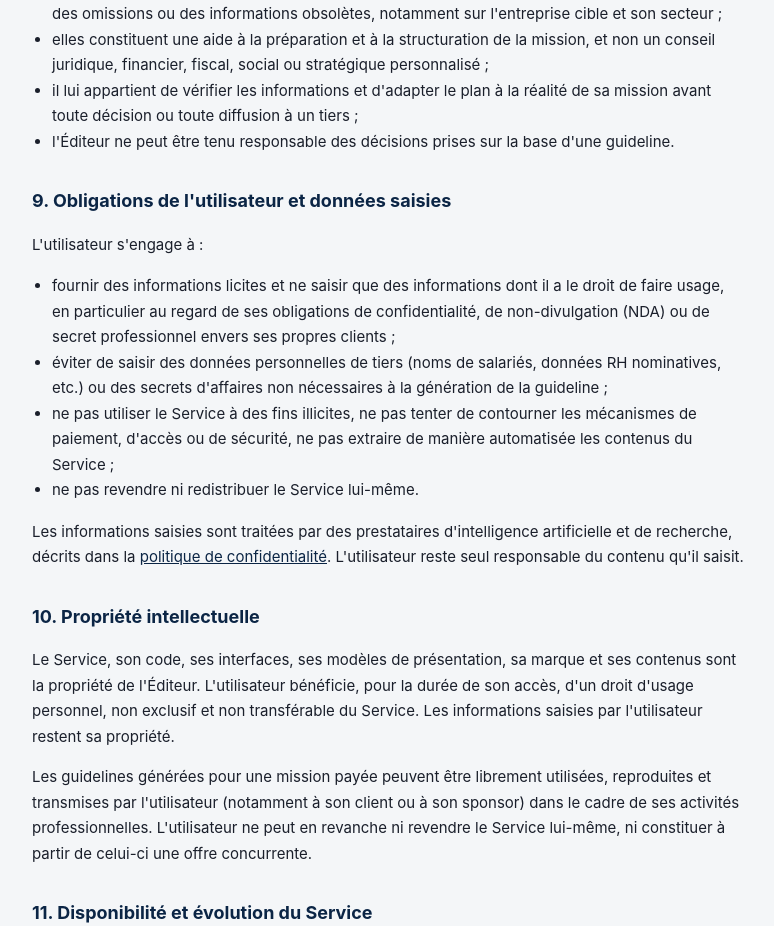
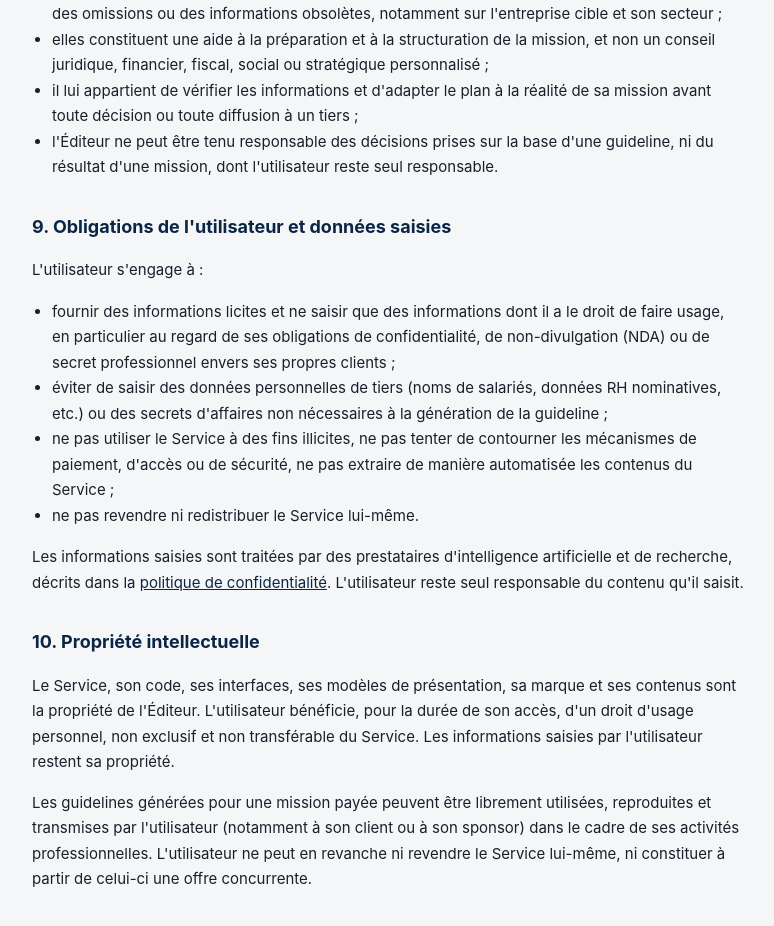
Before and after one commit to weblind-png/Formulaire-manager, a Next.js app: page /cgv in a window 1280 px wide. Shown: the part 1908-2834 px from the top of the page, without its empty margins (252-1026 px from the left). Built offline with nearby package versions, Linux system fonts and the light colour scheme.

Commit message:
Update page.tsx

```diff
--- a/app/cgv/page.tsx
+++ b/app/cgv/page.tsx
@@ -84,7 +84,7 @@ export default function CgvPage() {
         concernée.
       </p>
 
-      <h2>8. Nature des guidelines et limites</h2>
+       <h2>8. Nature des guidelines et limites</h2>
       <p>L'utilisateur reconnaît que :</p>
       <ul>
         <li>
@@ -101,7 +101,8 @@ export default function CgvPage() {
           mission avant toute décision ou toute diffusion à un tiers ;
         </li>
         <li>
-          l'Éditeur ne peut être tenu responsable des décisions prises sur la base d'une guideline.
+          l'Éditeur ne peut être tenu responsable des décisions prises sur la base d'une
+          guideline, ni du résultat d'une mission, dont l'utilisateur reste seul responsable.
         </li>
       </ul>
 
```
